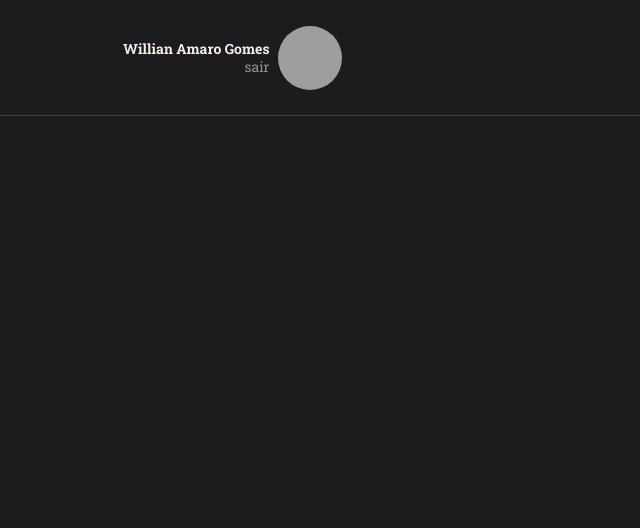
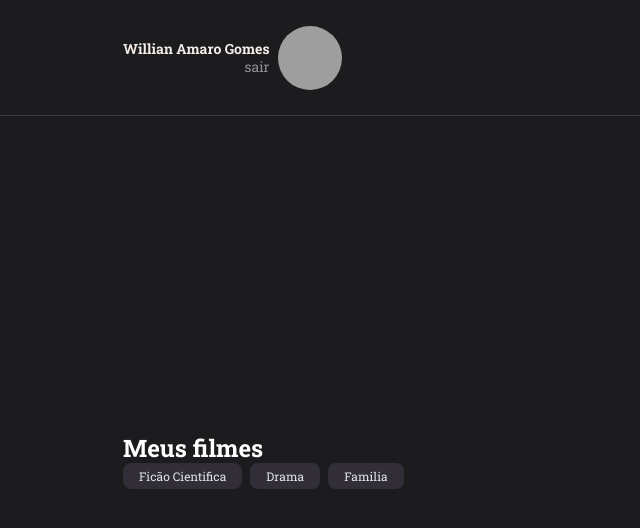
Before and after one commit to williangomesdev/Explorer-Stage09-Desafio-Rocketmovies-Frontend, a React (Vite) app: page / in a window 1280 px wide. Shown: the top 528 px of the page, without its empty margins (0-640 px from the left). Built offline with nearby package versions, Linux system fonts and the light colour scheme; grey boxes are pictures that could not be loaded.

Commit message:
Componente de tag

```diff
--- a/src/components/Header/index.jsx
+++ b/src/components/Header/index.jsx
@@ -1,3 +1,4 @@
+import {BsStarFill,BsStarHalf} from 'react-icons/bs'
 import { Container, Profile } from './styles'
 
 export function Header() {
--- /dev/null
+++ b/src/components/Section/index.jsx
@@ -0,0 +1,10 @@
+import { Container } from './styles'
+
+export function Section({ title, children }) {
+    return (
+        <Container>
+            <h2>{title}</h2>
+            {children}
+        </Container>
+    )
+}
--- /dev/null
+++ b/src/components/Section/styles.js
@@ -0,0 +1,7 @@
+import styled from 'styled-components'
+
+export const Container = styled.section`
+margin: auto 7.6875rem;
+
+
+`
--- /dev/null
+++ b/src/components/Tag/index.jsx
@@ -0,0 +1,10 @@
+import { Container } from "./styles";
+
+export function Tag({ title }) {
+
+    return (
+        <Container>
+            {title}
+        </Container>
+    )
+}
--- /dev/null
+++ b/src/components/Tag/styles.js
@@ -0,0 +1,10 @@
+import styled from "styled-components";
+
+export const Container = styled.span`
+  font-size: 0.75rem;
+  padding: 5px 16px;
+  border-radius: 0.5rem;
+  margin-right: 0.5rem;
+  background-color: ${({ theme }) => theme.COLORS.GRAY_600};
+  color: ${({ theme }) => theme.COLORS.GRAY_50};
+`;
--- a/src/main.jsx
+++ b/src/main.jsx
@@ -4,13 +4,14 @@ import { ThemeProvider } from 'styled-components'
 import GlobalStyles from './styles/global'
 import theme from './styles/theme'
 import { App } from './App'
+import {Home} from './pages/Home'
 
 
 ReactDOM.createRoot(document.getElementById('root')).render(
   <React.StrictMode>
     <ThemeProvider theme={theme}>
       <GlobalStyles />
-      <App />
+      <Home />
     </ThemeProvider>
   </React.StrictMode>
 )
--- /dev/null
+++ b/src/pages/Home/index.jsx
@@ -0,0 +1,17 @@
+import { Header } from "../../components/Header";
+import { Section } from "../../components/Section";
+import { Tag } from "../../components/Tag";
+import { Container } from "./styles"
+
+export function Home() {
+    return (
+        <Container>
+            <Header />
+            <Section title="Meus filmes">
+                <Tag title="Ficão Cientifica"/>
+                <Tag title="Drama"/>
+                <Tag title="Familia"/>
+            </Section>
+        </Container>
+    );
+}
```
Also changed, not shown: pages/Home/index.jsx (deleted, +0 -10 lines), src/pages/Home/styles.js (renamed from pages/Home/styles.js).
